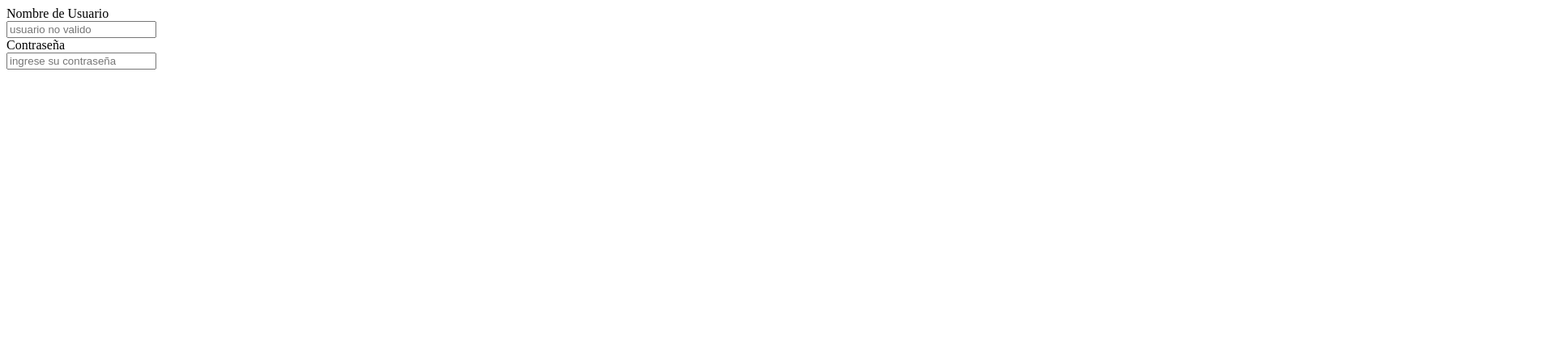
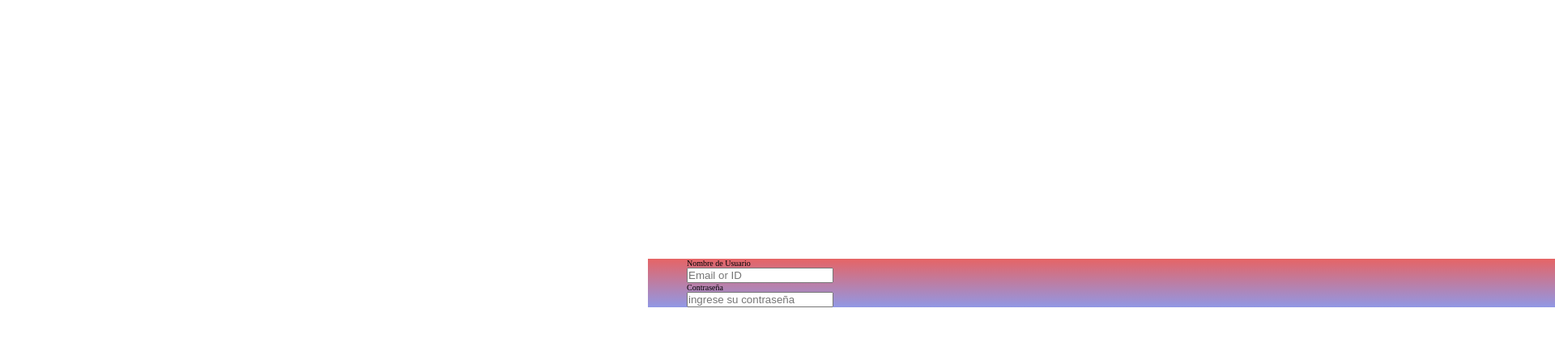
Before and after one commit to pancer14/ProyectoDANI, a plain HTML site: page index.html in a window 1280 px wide. Shown: the top 418 px of the page at 81% size, 1920 px wide, since content can reach past the window. Drawn offline with Linux system fonts and the light colour scheme; files that its build step writes are made by us from their sources.

Commit message:
arranco mi proyecto real

```diff
--- a/index.html
+++ b/index.html
@@ -4,12 +4,13 @@
     <meta charset="UTF-8">
     <meta http-equiv="X-UA-Compatible" content="IE=edge">
     <meta name="viewport" content="width=device-width, initial-scale=1.0">
+    <link rel="stylesheet" href="/style.css">
     <title>Mi primera pagina web</title>
 </head>
 <body>
     <form action="" class="form_main">
         <span>Nombre de Usuario</span><br>
-        <input type="text" id="nombre" placeholder="usuario no valido">
+        <input type="text" id="nombre" placeholder="Email or ID">
      <br>
         <span>Contraseña</span><br>
         <input type="text" id="pass" placeholder="ingrese su contraseña">
--- /dev/null
+++ b/styles/style.css
@@ -0,0 +1,19 @@
+*{
+    box-sizing: border-box;
+    margin: 0;
+    padding: 0;
+}
+
+body{
+    font-size: 62.5%;
+}
+
+.form_main{
+    position: relative;
+    top: 20rem;
+    left: 50rem;
+    padding-left: 3rem;
+    margin-top: ;
+    background: linear-gradient(#e66465, #9198e5);
+    background-position: right, left;
+}
```
